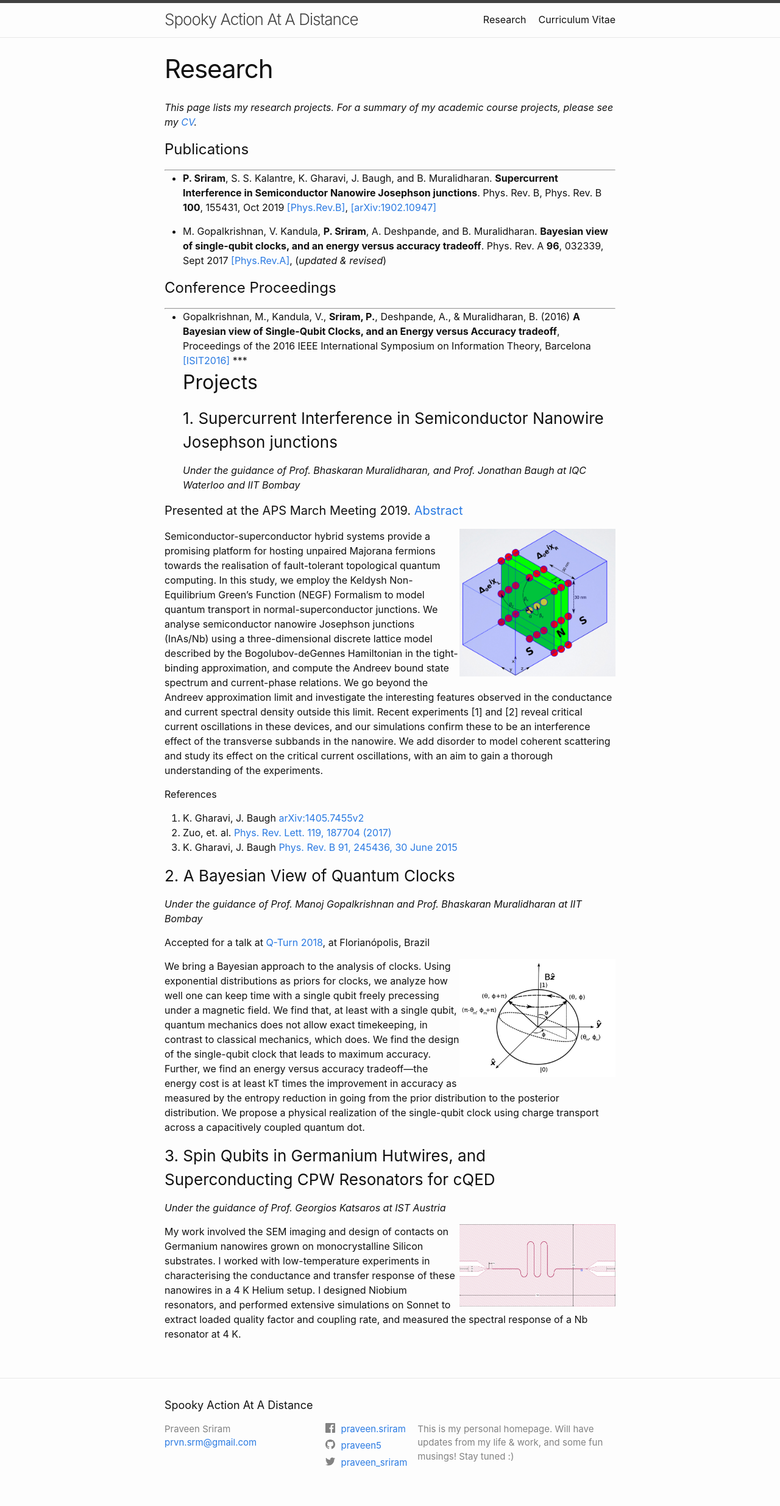
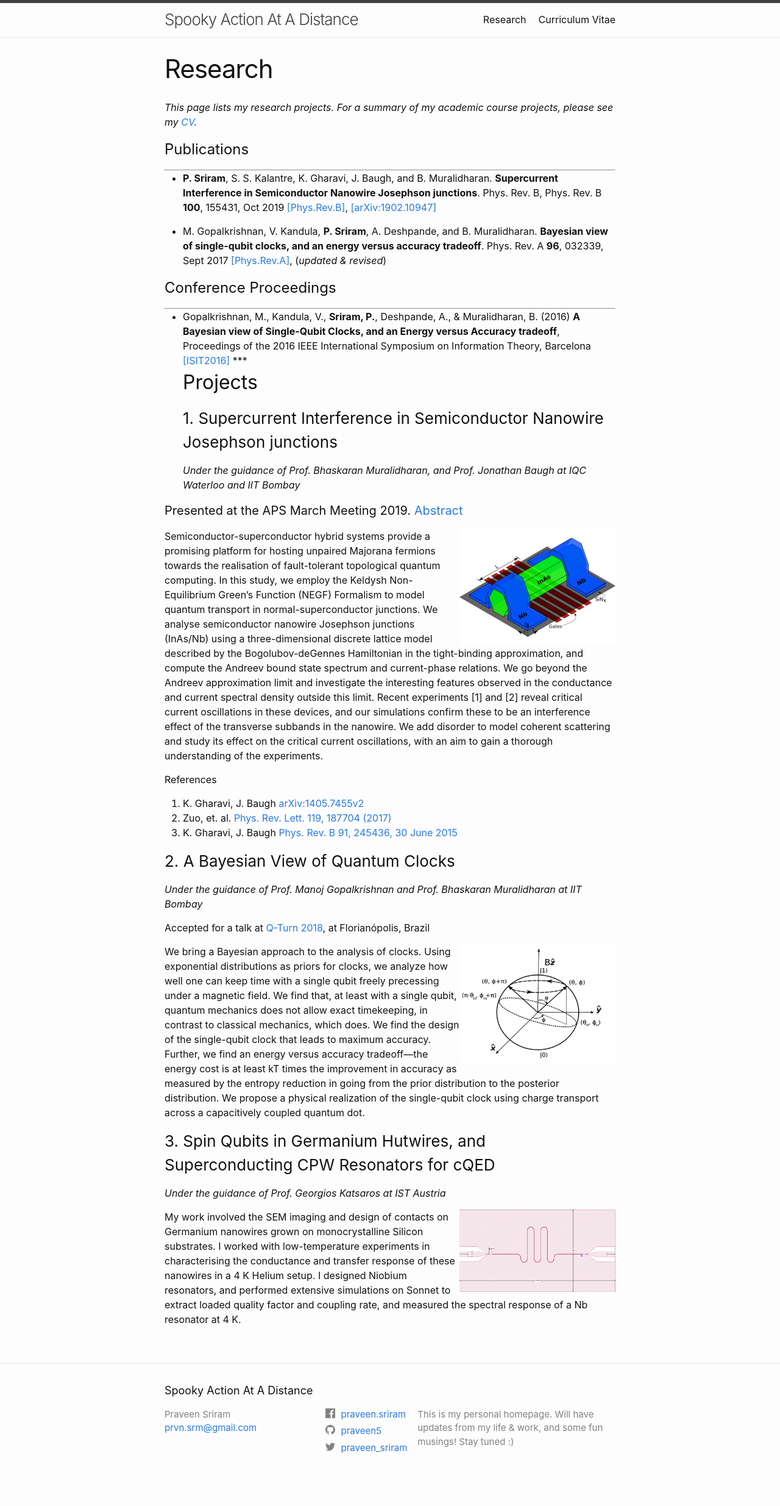
Before and after one commit to praveen5/praveen5.github.io, a Jekyll site: the page built from research.md, in a window 1280 px wide. Shown: the whole page at 61% size. Built offline with Jekyll 4.4.1, drawn with Linux system fonts in a browser that asks for light colours; after the commit the page ends 2445 px from its top, so only the background shows below that.

Commit message:
Update research.md

```diff
--- a/research.md
+++ b/research.md
@@ -25,7 +25,7 @@ _Under the guidance of Prof. Bhaskaran Muralidharan, and Prof. Jonathan Baugh at
 
 #### Presented at the APS March Meeting 2019. [Abstract](http://meetings.aps.org/Meeting/MAR19/Session/S05.9)
 <p>
-<img src="/TB.png" ALIGN = "RIGHT" width="256" title="NanowireModel">
+<img src="/Fig1AthickNb.jpeg" ALIGN = "RIGHT" width="256" title="NanowireModel">
 
 Semiconductor-superconductor hybrid systems provide a promising platform for hosting unpaired Majorana fermions towards the realisation of fault-tolerant topological quantum computing. In this study, we employ the Keldysh Non-Equilibrium Green’s Function (NEGF) Formalism to model quantum transport in normal-superconductor junctions. We analyse semiconductor nanowire Josephson junctions (InAs/Nb) using a three-dimensional discrete lattice model described by the Bogolubov-deGennes Hamiltonian in the tight-binding approximation, and compute the Andreev bound state spectrum and current-phase relations. We go beyond the Andreev approximation limit and investigate the interesting features observed in the conductance and current spectral density outside this limit. Recent experiments [1] and [2] reveal critical current oscillations in these devices, and our simulations confirm these to be an interference effect of the transverse subbands in the nanowire. We add disorder to model coherent scattering and study its effect on the critical current oscillations, with an aim to gain a thorough understanding of the experiments.
 </p>
```
